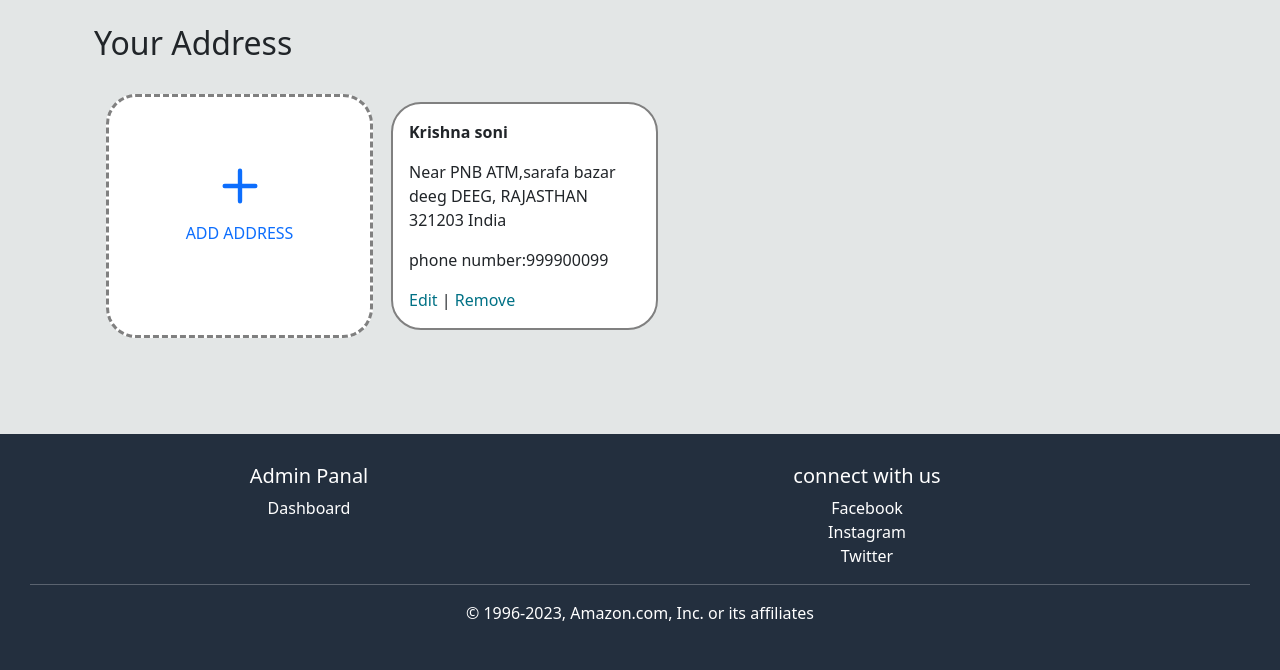
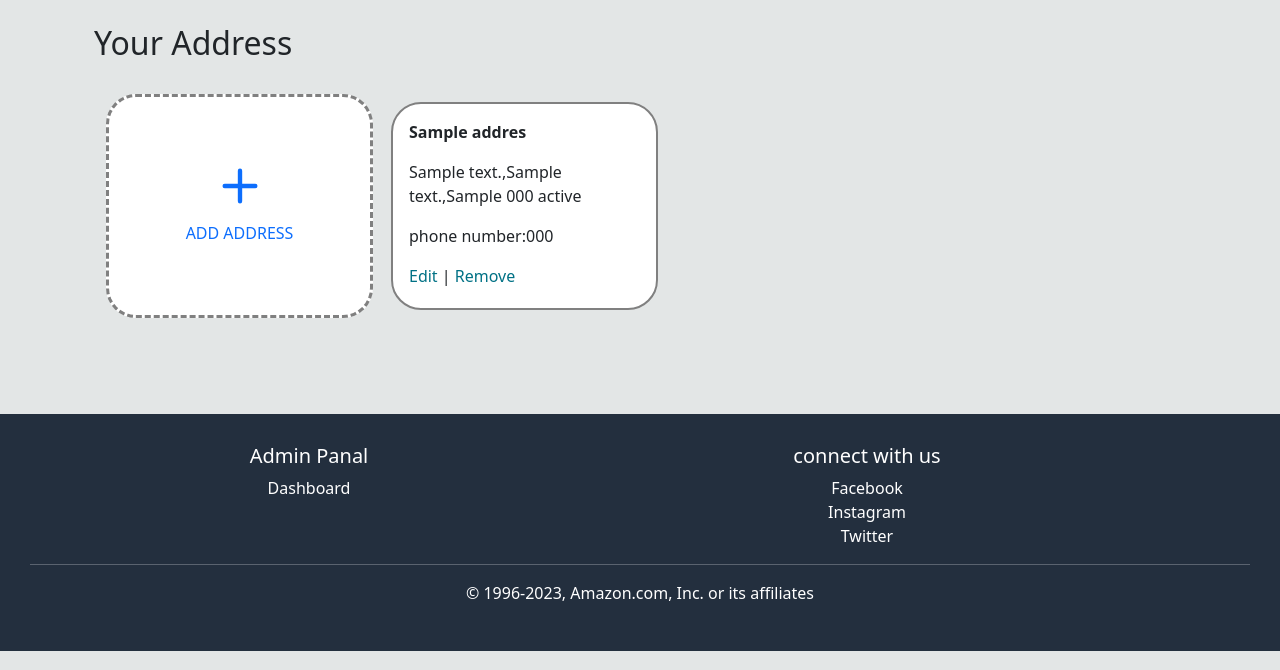
Before and after one commit to krishnaSONI011/amazon-clone-php, a PHP site: page /all_address.php in a window 1280 px wide. Shown: the part 81-751 px from the top of the page. Run offline with PHP 8.4, Linux system fonts and the light colour scheme; the visitor is signed in with stand-in values (Sample User, id 1); tables that the repository leaves empty or names only in its code hold one stand-in row (values such as "Sample post").

Commit message:
fetching all address form database to the address pages

```diff
--- a/all_address.php
+++ b/all_address.php
@@ -15,13 +15,20 @@
 </head>
 
 <body>
+
     <?php include "navbar.php" ?>
     <?php
 if(!isset($_SESSION['login'])){
     header("Location:pages/login/login.php?pageid=address");
     exit;
 }
+include "backend/db_connect.php";
 $user_id =$_SESSION['user_id'];
+$sql ="SELECT * FROM `address` WHERE `user_id`='$user_id'";
+$reslut =mysqli_query($conn,$sql);
+$num =mysqli_num_rows($reslut);
+
+
 ?>
     <div class="container p-4">
         <h2>Your Address</h2>
@@ -43,18 +50,20 @@ border-radius: 30px; margin-right:10px">
                         </div>
                     </a>
                 </div>
+                <?php if($num >0){
+                    while($row=mysqli_fetch_array($reslut)){
+                    ?>
                 <div class="col-md-3 p-3 m-2 white" style="border:2px gray solid;border-radius:30px">
                     <div class="address">
-                        <p><strong>Krishna soni</strong></p>
-                        <p>Near PNB ATM,sarafa bazar deeg
-                            DEEG, RAJASTHAN 321203
-                            India</p>
-                        <p>phone number:999900099</p>
+                        <p><strong><?php echo $row['name'] ?></strong></p>
+                        <p><?php echo $row['address_line1'].",";echo $row['address_line2'].",";echo $row['city']." ";echo $row['pincode']." ";echo $row['state'] ?></p>
+                        <p>phone number:<?php echo $row['mobile'] ?></p>
                         <div><a href="#" class="text-decoration-none" style="color:#007185">Edit</a> | <a href="#"
                                 class="text-decoration-none" style="color:#007185">Remove</a></div>
                     </div>
                 </div><!-- col-->
-
+                <?php  }
+                }?>
             </div>
             <!--row -->
         </div>
--- a/backend/addAddress.php
+++ b/backend/addAddress.php
@@ -11,7 +11,7 @@ if($_SERVER['REQUEST_METHOD']=='POST'){
     $pincode=$_POST['pincode'];
     $state =$_POST['state'];
 
-    $sql ="INSERT INTO `address`(`user_id`,`address_line1`,`address_line2`,`city`,`landmark`,`state`,`pincode`,`name`) VALUE('$user_id','$address_line1','$address_line2','$city','$landmark','$state','$pincode','$name')";
+    $sql ="INSERT INTO `address`(`user_id`,`address_line1`,`address_line2`,`city`,`landmark`,`state`,`pincode`,`name`,`mobile`) VALUE('$user_id','$address_line1','$address_line2','$city','$landmark','$state','$pincode','$name','$mobile')";
     $result=mysqli_query($conn,$sql);
     if($result){
         header("Location:../all_address.php");
--- a/navbar.php
+++ b/navbar.php
@@ -24,7 +24,7 @@
 ?>
             <div class="signin white-border">
                 <div class="nav-item dropdown">
-                    <a class="nav-link dropdown-toggle" href="pages/" role="button">
+                    <a class="nav-link dropdown-toggle" href="your_account.php" role="button">
                         <span>Hello,<?php echo $_SESSION['name']; ?> </span><br>
                         <span><strong>Account&Lists</strong></span>
                     </a>
--- a/your_account.php
+++ b/your_account.php
@@ -68,7 +68,7 @@ a:link {
             </div>
         </a>
 
-        <a href="">
+        <a href="all_address.php">
             <div class="main2-con row my-3 py-2 white">
                 <div class="col-md-2 my-2"> <img src="images/address.png" alt="" width="95px">
                 </div>
```
